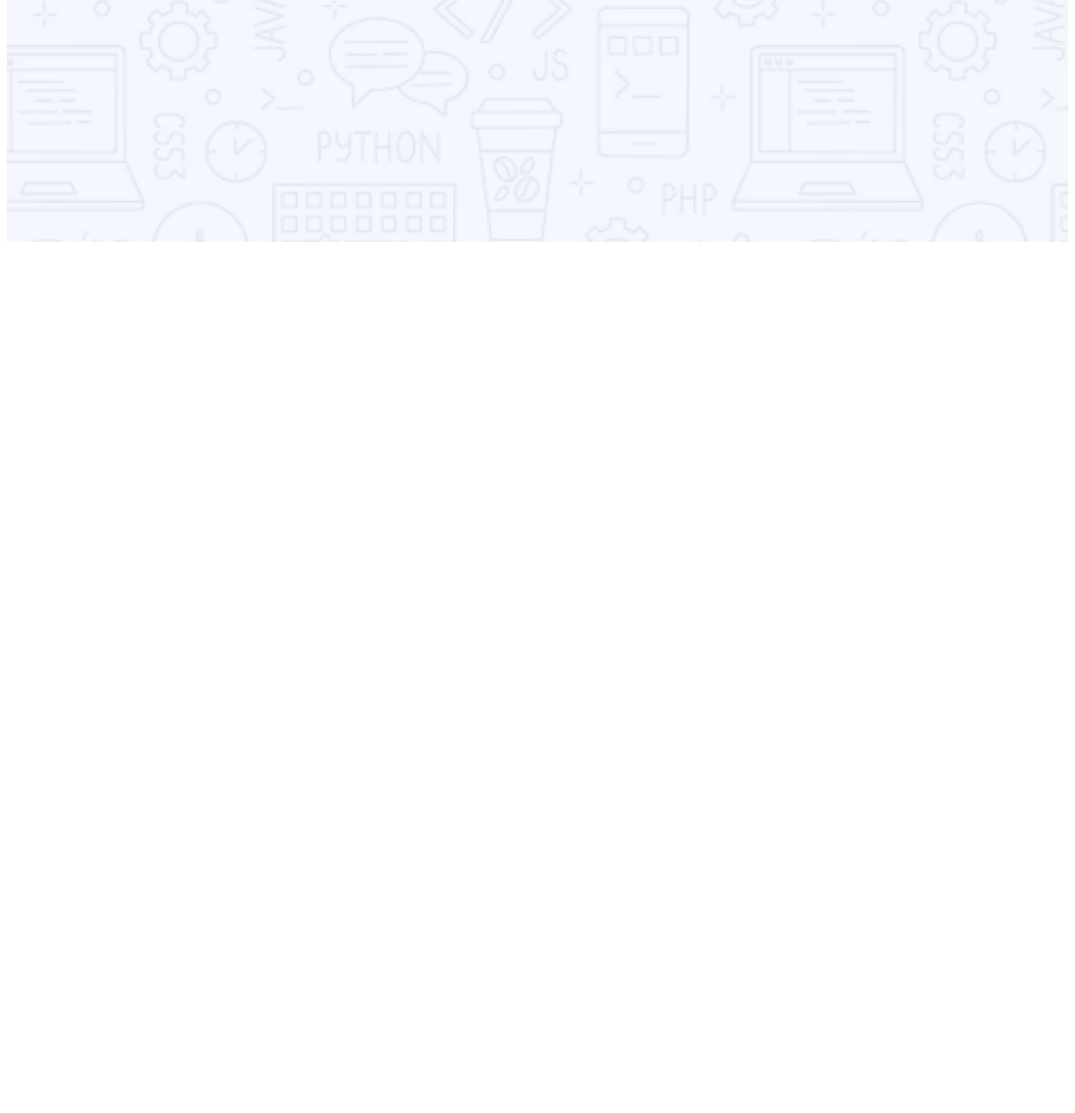
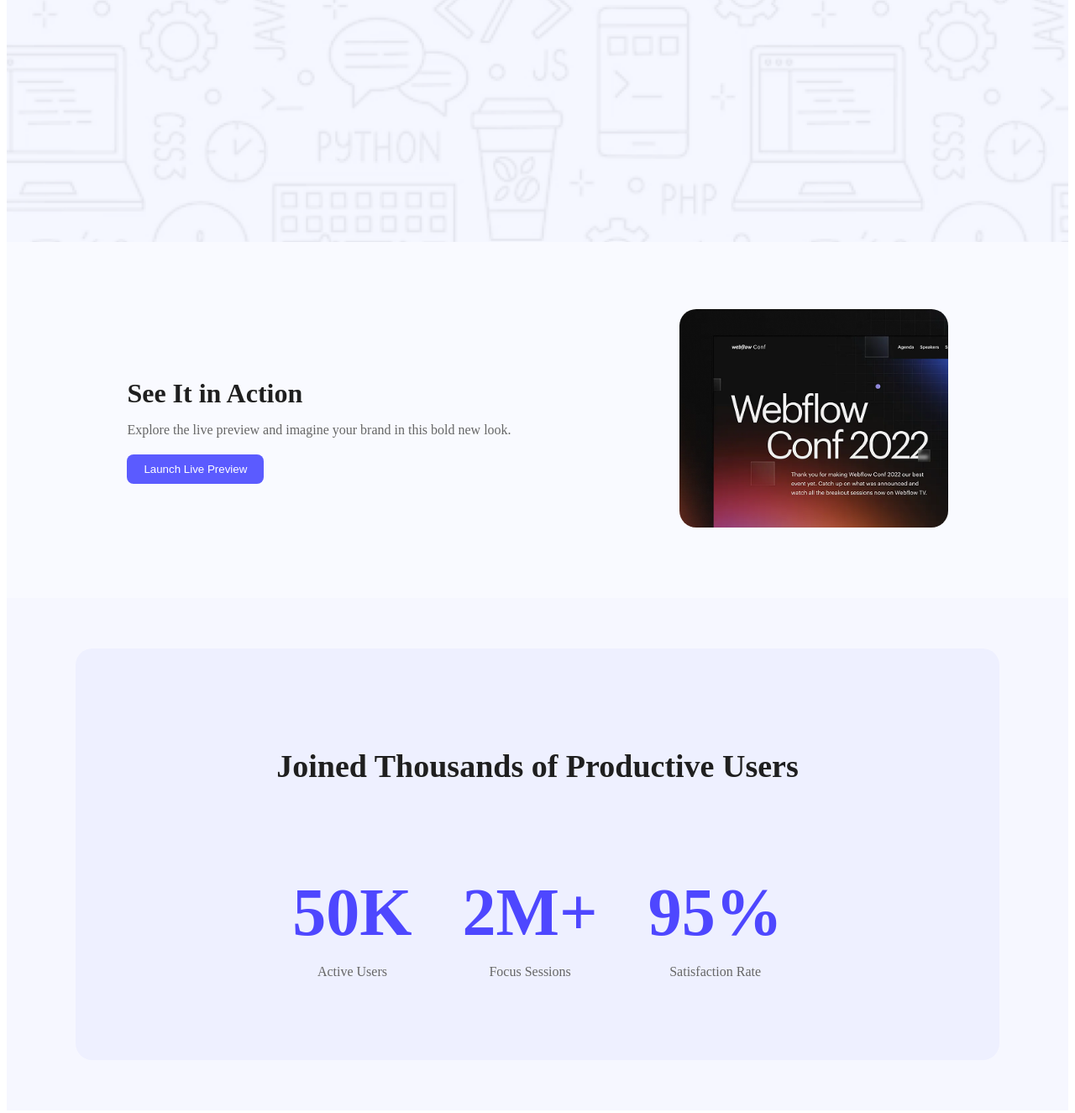
Before and after one commit to istiaq-71/First-assignment-project, a plain HTML site: page index.html in a window 1280 px wide. Shown: the part 560-1885 px from the top of the page at 84% size. Before the commit the page ends 856 px from the top, so only its background shows below. Drawn offline with Linux system fonts and the light colour scheme.

Commit message:
action section and users section add

```diff
--- a/index.html
+++ b/index.html
@@ -23,5 +23,39 @@
             <button class="focus-btn">Stay Focused</button>
         </div>
     </header>
+
+<section class="action-section">
+  <div class="action-content">
+    <div class="text-content">
+      <h2>See It in Action</h2>
+      <p>Explore the live preview and imagine your brand in this bold new look.</p>
+      <button class="preview-btn">Launch Live Preview</button>
+    </div>
+    <div class="image-content">
+      <img src="images/wc-mini.png" alt="Webflow Conf 2022" />
+    </div>
+  </div>
+</section>
+
+<section class="users-section">
+  <div class="users-box">
+    <h3>Joined Thousands of Productive Users</h3>
+    <div class="stats">
+      <div class="stat-box">
+        <h2>50K</h2>
+        <p>Active Users</p>
+      </div>
+      <div class="stat-box">
+        <h2>2M+</h2>
+        <p>Focus Sessions</p>
+      </div>
+      <div class="stat-box">
+        <h2>95%</h2>
+        <p>Satisfaction Rate</p>
+      </div>
+    </div>
+  </div>
+</section>
+
 </body>
 </html>
--- a/styles/styles.css
+++ b/styles/styles.css
@@ -62,3 +62,99 @@
   color: white;
   cursor: pointer;
 }
+/* Action Section */
+.action-section {
+  padding: 80px 40px;
+  display: flex;
+  justify-content: center;
+  align-items: center;
+  background-color: #f9faff;
+}
+
+.action-content {
+  max-width: 1200px;
+  display: flex;
+  justify-content: space-between;
+  align-items: center;
+  gap: 200px;
+  flex-wrap: wrap;
+}
+
+.text-content h2 {
+  font-size: 2rem;
+  font-weight: 700;
+  color: #1f1f1f;
+  margin-bottom: 15px;
+}
+
+.text-content p {
+  font-size: 1rem;
+  color: #666;
+  margin-bottom: 20px;
+}
+
+.preview-btn {
+  padding: 10px 20px;
+  background-color: #5b5bff;
+  color: #fff;
+  border: none;
+  border-radius: 8px;
+  cursor: pointer;
+}
+
+.image-content img {
+  width: 320px;
+  border-radius: 20px;
+}
+
+/* Productive Users Section */
+.users-section {
+  background-color: #eef0ff;
+  padding: 60px 20px;
+  display: flex;
+  width:
+
+
+}
+
+.users-section {
+  background-color: #f5f6ffd7;
+  padding: 60px 20px;
+  display: flex;
+  justify-content: center;
+}
+
+.users-box {
+  background-color: #eef0ff;
+  padding: 80px 50px;
+  border-radius: 20px;
+  max-width: 1000px;
+  width: 100%;
+  text-align: center;
+}
+
+.users-box h3 {
+  font-size: 38PX;
+  font-weight: 700;
+  margin-bottom: 40px;
+  color: #1f1f1f;
+}
+
+.stats {
+  display: flex;
+  justify-content: center;
+  gap: 60px;
+  flex-wrap: wrap;
+}
+
+.stat-box h2 {
+  font-size: 80PX;
+  font-weight: 700;
+  color: #4E47FF;
+  margin-bottom: 10px;
+}
+
+.stat-box p {
+  font-size: 1rem;
+  color: #666;
+}
```
